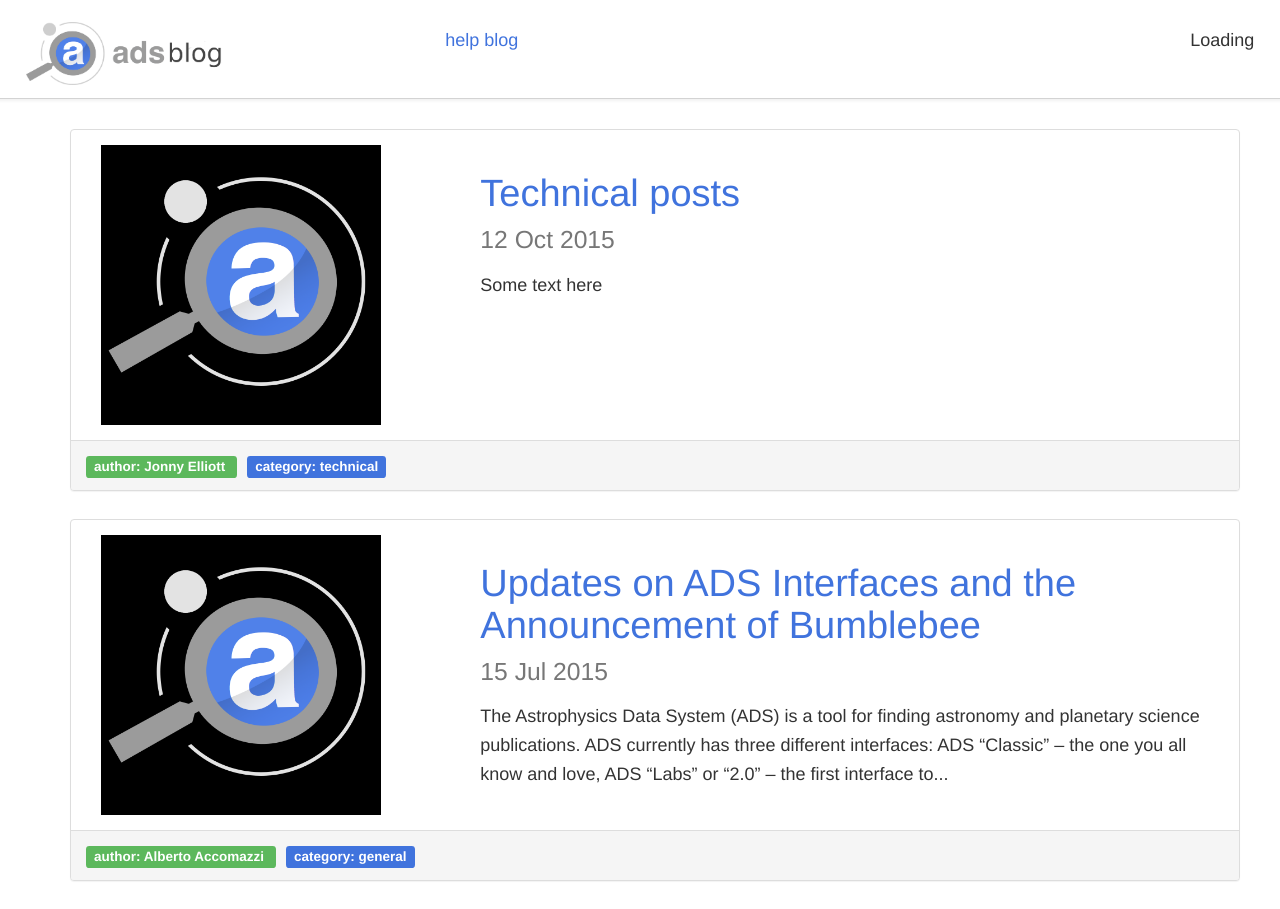
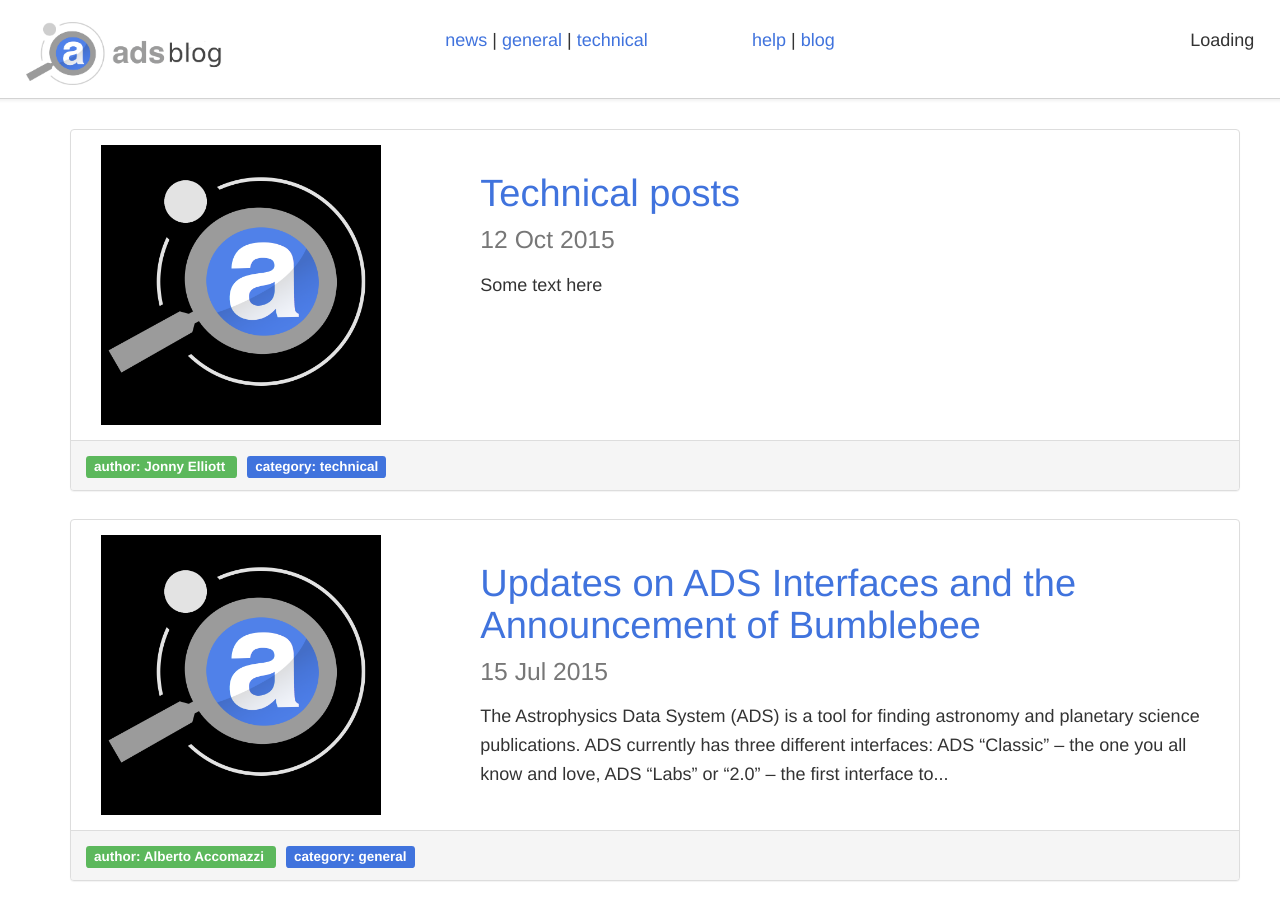
Before and after one commit to jonnybazookatone/ads_help, a Jekyll site: the page built from blog/index.md, in a window 1280 px wide. Built offline with Jekyll 4.4.1, drawn with Linux system fonts in a browser that asks for light colours; nearby versions of some CDN libraries; comment, search, counter and statistics services are not loaded.

Commit message:
Added help and blog link

```diff
--- a/_includes/blog_header.html
+++ b/_includes/blog_header.html
@@ -19,11 +19,21 @@
 
 
         <div class="col-sm-4" align="center">
+
         <div class="pull-left">
-            <a href="{{ site.baseurl }}/help/">help</a>
+            <a href="{{ site.baseurl }}/blog/news">news</a> |
+
+            <a href="{{ site.baseurl }}/blog/general">general</a> |
+
+            <a href="{{ site.baseurl }}/blog/technical">technical</a>
+        </div>
+
+        <div class="pull-right">
+            <a href="{{ site.baseurl }}/help/">help</a> |
 
             <a href="{{ site.baseurl }}/blog/">blog</a>
         </div>
+
         </div>
 
 <div class="search-bar-container col-sm-4">
--- a/_includes/left-nav.html
+++ b/_includes/left-nav.html
@@ -12,7 +12,7 @@
         <a href="https://ui.adsabs.harvard.edu/">
         <i class="fa fa-home s-nav-header-icon"></i>
         </a>
-    </div> -->
+    </div>
     <div class="nav-blog-container">
 
         <a><h2 style="font-size:28px" class="{% if '/blog/index.html' == page.url %} active {% endif %}"> <a href="{{ site.baseurl }}/blog">ADS Blog</a></h2>
@@ -20,7 +20,7 @@
 
         <hr>
     </div>
-
+-->
 
 
     <h3 class="{% if '/search/index.html' == page.url %} active {% endif %}"> <a href="{{ site.baseurl }}/help/search">Searching the ADS</a></h3>
--- a/_layouts/blog_post.html
+++ b/_layouts/blog_post.html
@@ -4,7 +4,8 @@ layout: blog_default
 
   <div class="row row-offcanvas row-offcanvas-left">
 
-    <div class="post main-content col-xs-12 col-md-9">
+    <div class="col-md-2"></div>
+    <div class="post main-content col-xs-12 col-md-8">
 
     <button class="btn btn-primary visible-sm-inline-block visible-xs-inline-block" data-toggle="off-canvas">toggle sidebar</button>
 
@@ -17,5 +18,6 @@ layout: blog_default
       </article>
 
     </div>
+    <div class="col-md-2"></div>
 
 </div>
--- a/blog/index.md
+++ b/blog/index.md
@@ -3,12 +3,11 @@ layout: blog_page
 ---
 
 <div class="container">
+    <div class="row">
 
-{% for post in site.posts %}
+      {% for post in site.posts %}
 
     {% if post.category contains 'blog' %}
-
-    <div class="row">
 
       <div class="panel panel-default">
 
@@ -51,10 +50,9 @@ layout: blog_page
 
 
       </div>
-    </div>
 
     {% endif %}
 
 {% endfor %}
-
 </div>
+</div>
```
Also changed, not shown: _includes/header.html (+7 -4 lines), _layouts/blog_page.html (line endings or trailing spaces).
